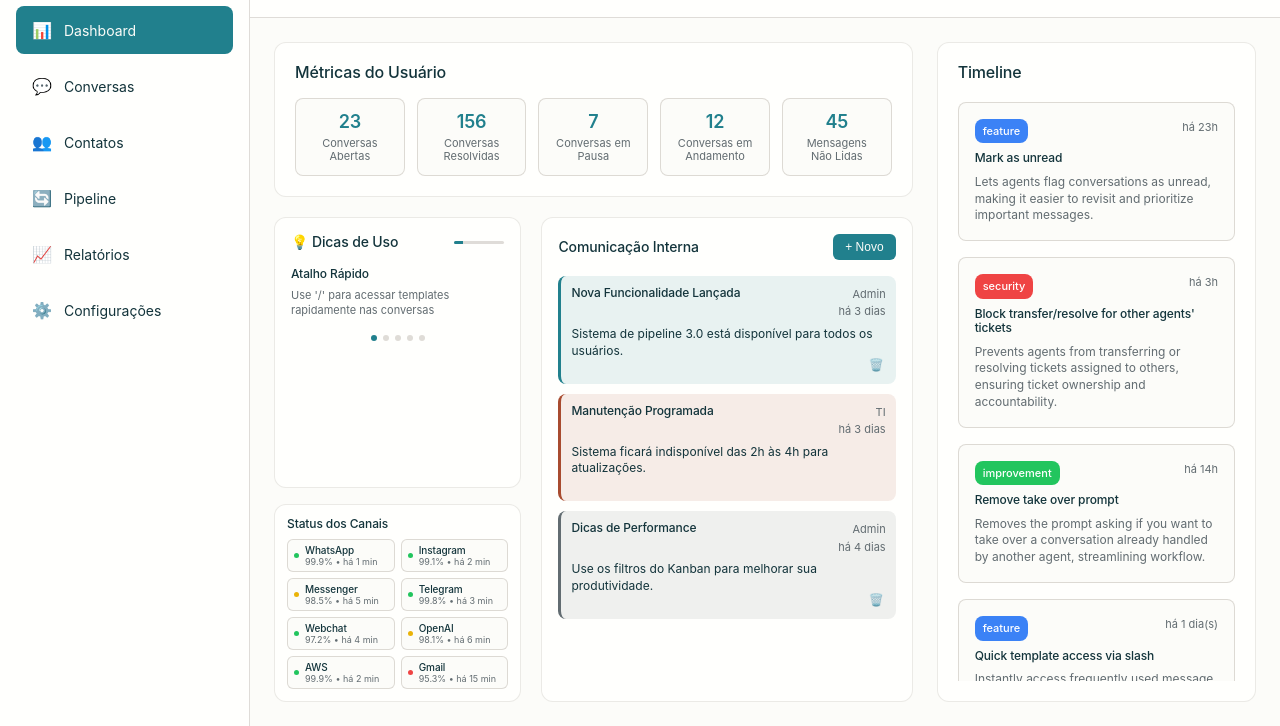
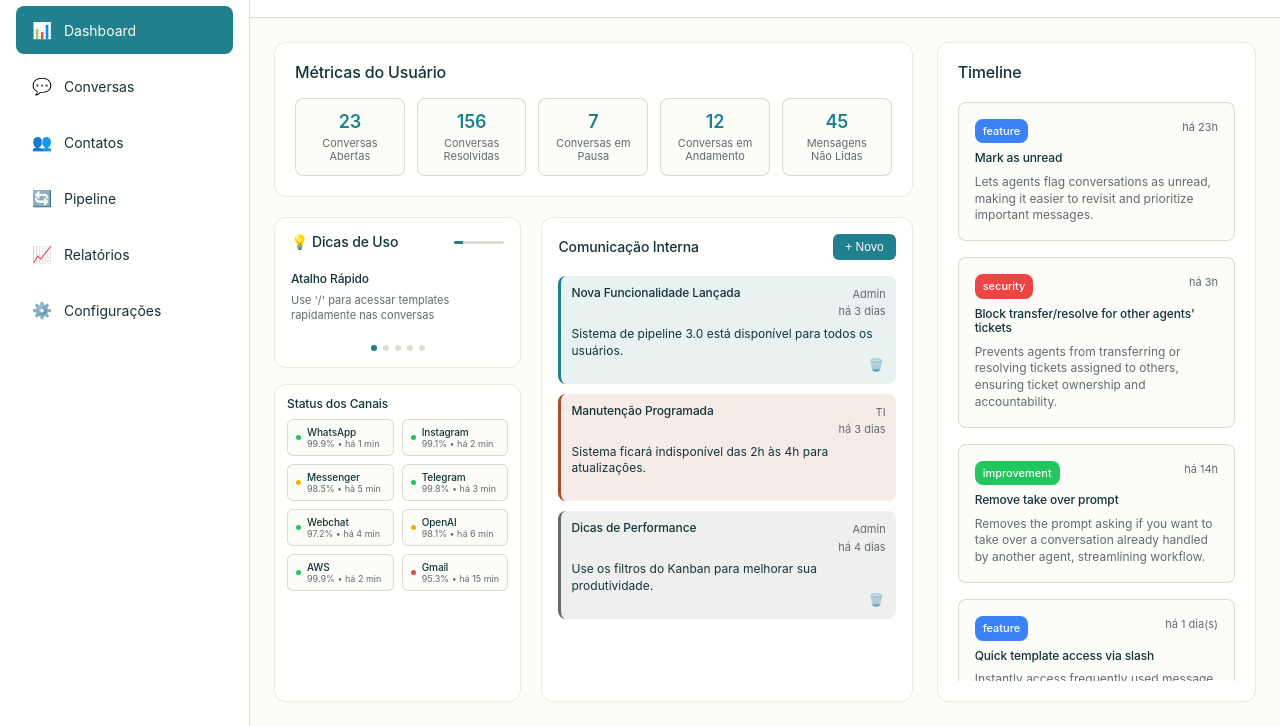
Before and after one commit to bruxvr/feed-pipeone, a plain HTML site: page index.html in a window 1280 px wide. Shown: the part 74-800 px from the top of the page. Drawn offline with Linux system fonts and the light colour scheme; a web font is replaced by a local one.

Commit message:
altura dos containers

```diff
--- a/style.css
+++ b/style.css
@@ -920,6 +920,7 @@ body {
   display: flex;
   flex-direction: column;
   gap: var(--space-16);
+  height: 100%;
 }
 
 .dashboard__right-column {
@@ -975,6 +976,9 @@ body {
   border-radius: var(--radius-lg);
   border: 1px solid var(--color-card-border);
   padding: var(--space-12);
+  flex: 2;
+  display: flex;
+  flex-direction: column;
 }
 
 .status-channels--compact .status-channels__title {
@@ -986,18 +990,20 @@ body {
 .status-channels__list {
   display: grid;
   grid-template-columns: 1fr 1fr;
-  gap: var(--space-6);
+  gap: var(--space-8);
+  flex: 1;
+  align-content: start;
 }
 
 .status-item {
   display: flex;
   align-items: center;
   gap: var(--space-6);
-  padding: var(--space-4) var(--space-6);
+  padding: var(--space-6) var(--space-8);
   border: 1px solid var(--color-border);
   border-radius: var(--radius-sm);
   background-color: var(--color-background);
-  min-height: 32px;
+  min-height: 36px;
 }
 
 .status-item__indicator {
@@ -1044,7 +1050,9 @@ body {
   border-radius: var(--radius-lg);
   border: 1px solid var(--color-card-border);
   padding: var(--space-16);
-  flex: 1;
+  flex: 0.8;
+  display: flex;
+  flex-direction: column;
 }
 
 .hints__header {
@@ -1079,6 +1087,7 @@ body {
   min-height: 60px;
   display: flex;
   align-items: center;
+  flex: 1;
 }
 
 .hint-item {
```
